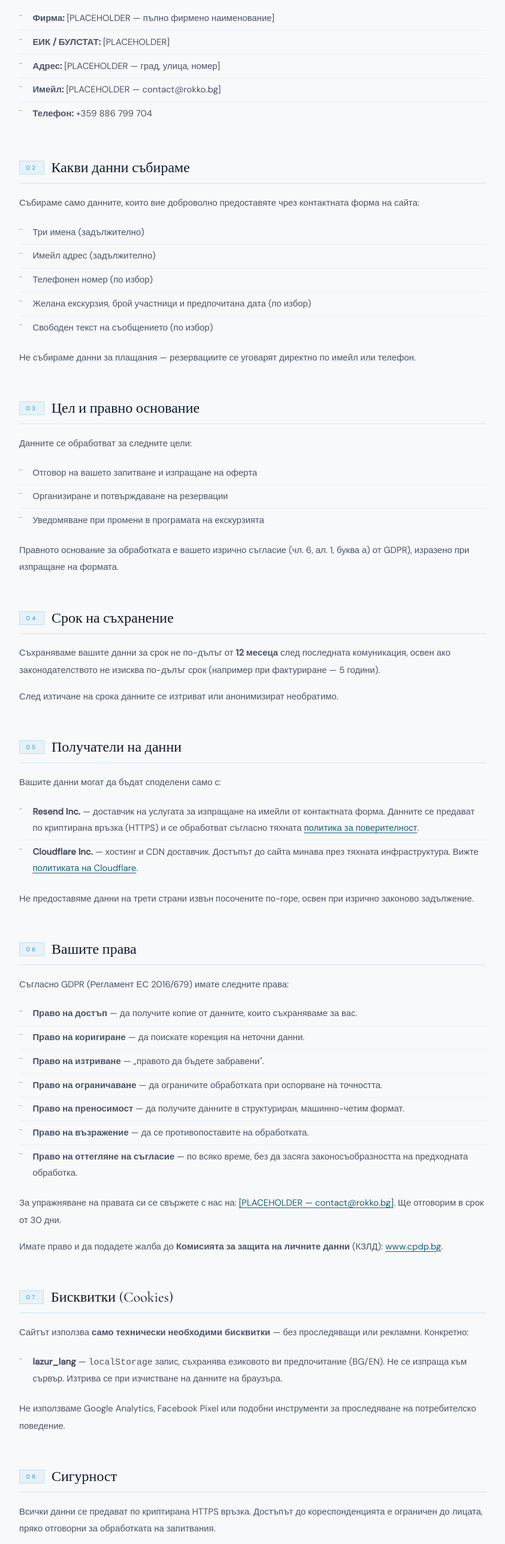
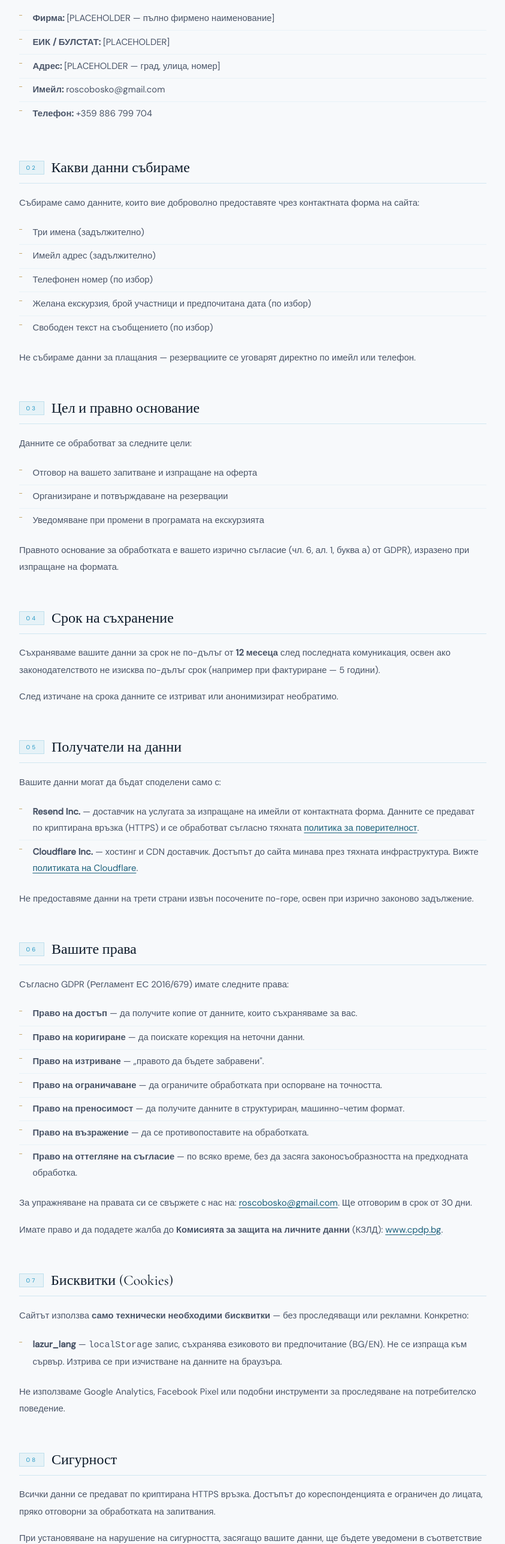
Before and after one commit to ogobrew-ogi/RokkoSite, a website: page privacy-policy.html in a window 1280 px wide. Shown: the part 960-3534 px from the top of the page at 60% size, without its empty margins (218-1061 px from the left). Drawn offline with nearby package versions, Linux system fonts and the light colour scheme.

Commit message:
Replace placeholder contact email with the real address
contact@rokko.bg was a placeholder (marked [PLACEHOLDER] in the UI,
plus two dead mailto:[PLACEHOLDER] links in privacy-policy.html).
Swaps it for the real address, roscobosko@gmail.com, across
index.html, index-bg.html, privacy-policy.html and terms.html.

Co-Authored-By: Claude Sonnet 5 <noreply@anthropic.com>

```diff
--- a/privacy-policy.html
+++ b/privacy-policy.html
@@ -292,7 +292,7 @@
                 <li><strong>Фирма:</strong> [PLACEHOLDER — пълно фирмено наименование]</li>
                 <li><strong>ЕИК / БУЛСТАТ:</strong> [PLACEHOLDER]</li>
                 <li><strong>Адрес:</strong> [PLACEHOLDER — град, улица, номер]</li>
-                <li><strong>Имейл:</strong> [PLACEHOLDER — contact@rokko.bg]</li>
+                <li><strong>Имейл:</strong> roscobosko@gmail.com</li>
                 <li><strong>Телефон:</strong> +359 886 799 704</li>
             </ul>
         </div>
@@ -369,7 +369,7 @@
                 <li><strong>Право на възражение</strong> — да се противопоставите на обработката.</li>
                 <li><strong>Право на оттегляне на съгласие</strong> — по всяко време, без да засяга законосъобразността на предходната обработка.</li>
             </ul>
-            <p>За упражняване на правата си се свържете с нас на: <a href="mailto:[PLACEHOLDER]">[PLACEHOLDER — contact@rokko.bg]</a>. Ще отговорим в срок от 30 дни.</p>
+            <p>За упражняване на правата си се свържете с нас на: <a href="mailto:roscobosko@gmail.com">roscobosko@gmail.com</a>. Ще отговорим в срок от 30 дни.</p>
             <p>Имате право и да подадете жалба до <strong>Комисията за защита на личните данни</strong> (КЗЛД): <a href="https://www.cpdp.bg" target="_blank" rel="noopener noreferrer">www.cpdp.bg</a>.</p>
         </div>
 
@@ -408,7 +408,7 @@
 
         <!-- Контакт -->
         <div class="pp-highlight reveal">
-            <p><strong>Въпроси?</strong> Свържете се с нас на <a href="mailto:[PLACEHOLDER]">[PLACEHOLDER — contact@rokko.bg]</a> или използвайте <a href="index.html#contact">контактната форма</a> на сайта.</p>
+            <p><strong>Въпроси?</strong> Свържете се с нас на <a href="mailto:roscobosko@gmail.com">roscobosko@gmail.com</a> или използвайте <a href="index.html#contact">контактната форма</a> на сайта.</p>
         </div>
 
     </div>
```
Also changed, not shown: index-bg.html (+2 -2 lines), index.html (+2 -2 lines), terms.html (+2 -2 lines).
